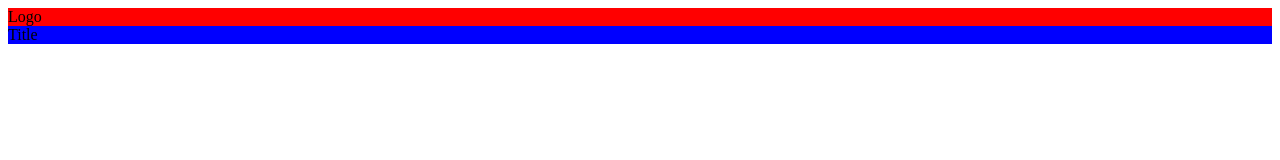
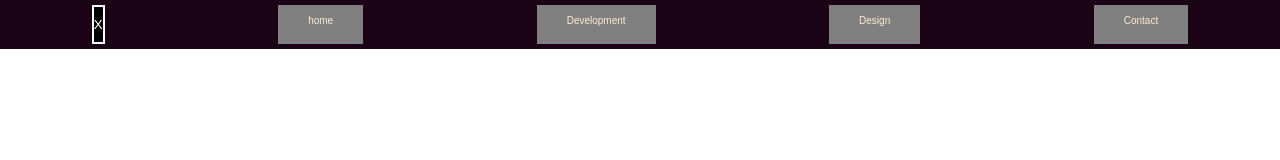
Before and after one commit to Carlom4gn0/dev-design-portfolio, a plain HTML site: page index.html in a window 1280 px wide. Drawn offline with Linux system fonts and the light colour scheme; files that its build step writes are made by us from their sources.

Commit message:
create nav

```diff
--- a/css/index.css
+++ b/css/index.css
@@ -0,0 +1,34 @@
+* {
+    box-sizing: border-box;
+    margin: 0;
+    padding: 0;
+}
+html {
+    font-size: 62.5%;
+    font-family: 'DM Sans', sans-serif;
+}
+nav{
+    display: flex;
+    background: #1A0315;
+    padding: 5px;
+    justify-content:space-around;
+}
+.nav-link{
+    display: inline-block;
+    background: gray;
+    color:blanchedalmond;
+    padding: 10px 30px;
+    text-decoration: none;
+}
+.nav-button{
+    background: black;
+    color: white;
+    padding: 10px 0px;
+    border: 2px solid #fff;
+}
+@media (max-width: 600px){
+    nav{
+
+        flex-direction:column;
+    }
+}
--- a/index.html
+++ b/index.html
@@ -3,21 +3,20 @@
 <head>
     <meta charset="UTF-8">
     <meta name="viewport" content="width=device-width, initial-scale=1.0">
-    <link rel="stylesheet" href="index.css">
+    <link rel="stylesheet" href="./css/index.css">
     <link rel="stylesheet" href="./css/phone.css" media="(min-width:930px)">
     <title>Dev&design</title>
 </head>
 <body>
-    <header>
-        <div class="bar" style="background-color: #f2f2f2;">
-            <div class="logo"style="background-color: red;">Logo</div>
-            <div class="title" style="background-color: blue;">Title</div>
-        </div>
-    </header>
+    <nav>
+        <button class="nav-button" >X</button>
+        <a href="#" class="nav-link">home</a>
+        <a href="#" class="nav-link">Development</a>
+        <a href="#" class="nav-link">Design</a>
+        <a href="#" class="nav-link">Contact</a>
+    </nav>
     <main>
-        <div class="home" style="background-color: #fff;">
 
-        </div>
     </main>
     <footer>
 
```
